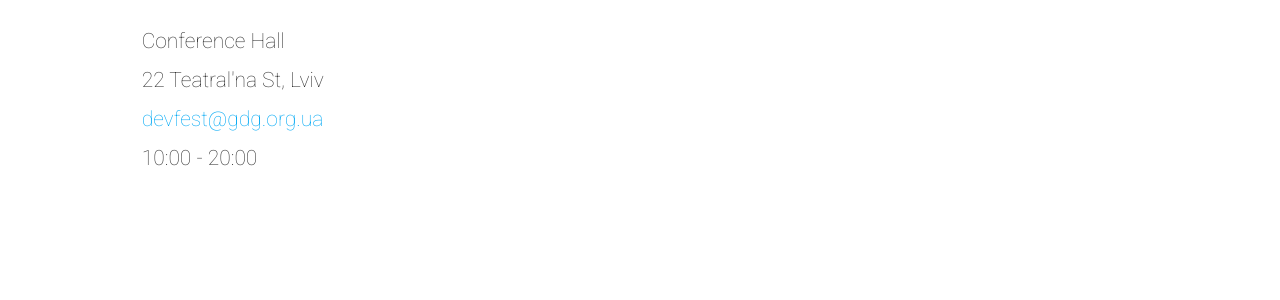
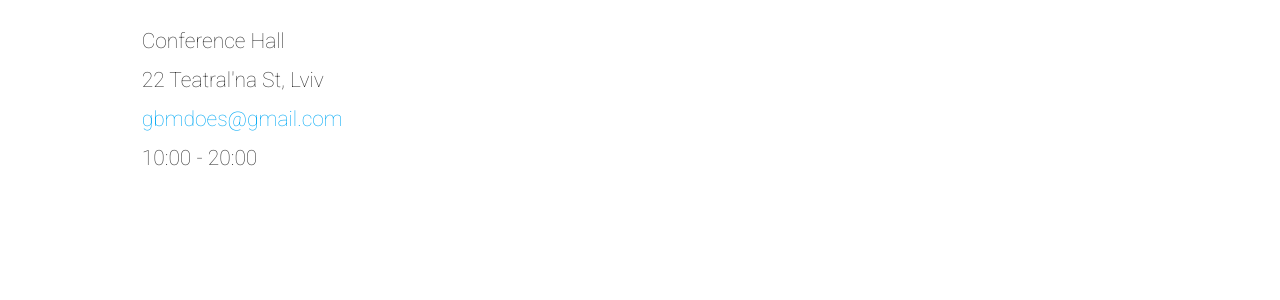
Before and after one commit to gbmdoes/gbmdoes.github.io, a Jekyll site: the page built from index.html, in a window 1280 px wide and 900 px high, scrolled down 2875 px. Shown: the part 153-453 px from the top of the window. Built offline with Jekyll 4.4.1, drawn with Linux system fonts in a browser that asks for light colours; nearby versions of some CDN libraries; comment, search, counter and statistics services are not loaded.

Commit message:
Config File Change

```diff
--- a/_config.yml
+++ b/_config.yml
@@ -10,15 +10,15 @@
 
 
 # Site Settings
-title: "GDG DevFest Season 2014"
-email: "devfest@gdg.org.ua"
-description: "GDG DevFest is a set of events all around the world"
-baseurl: "/zeppelin"
-url: "https://gdg-x.github.io"
+title: "The Medici Effect - GBM Does 2019"
+email: "gbmdoes@gmail.com"
+description: "The Medici Effect - Innovation at the intersection"
+baseurl: "/"
+url: "https://ggbmdoes.github.io"
 permalink: "/blog/:title"
-googleAnalyticsTrackingId: "UA-43643469-5"
-googleAnalyticsSiteUrl: "gdg-x.github.io"
-siteVerification: "b9imDOrFawXaBXCC4r3uJDdswSYcalD-wWpMYhFq-no"
+googleAnalyticsTrackingId: ""
+googleAnalyticsSiteUrl: ""
+siteVerification: ""
 
 # Organizer Info
 organizerName: "GDG Lviv"
```
